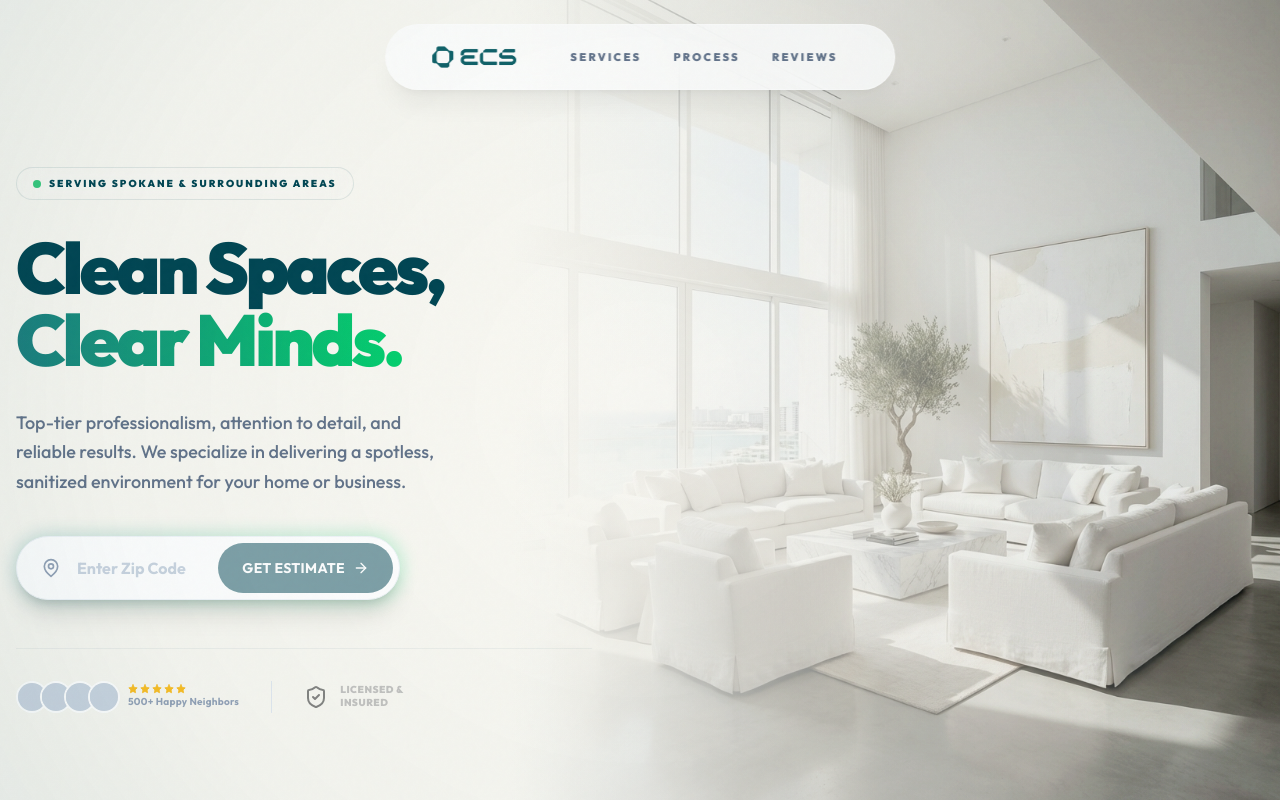
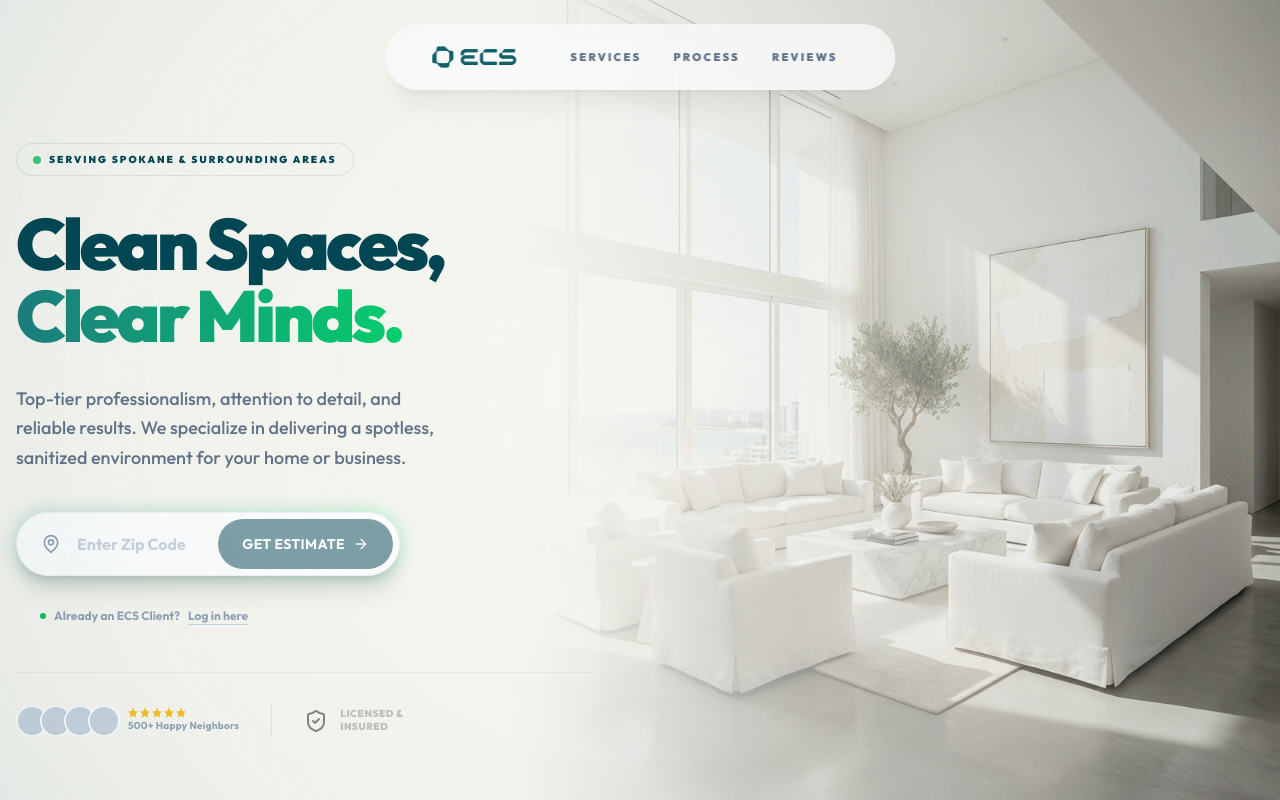
Before and after one commit to renatoquerales28-byte/extreme-cleaning-next, a Next.js app: page / in a window 1280 px wide. Shown: the top 800 px of the page. Built offline with nearby package versions, Linux system fonts and the light colour scheme.

Commit message:
feat: add returning client link to hero section

```diff
--- a/src/components/landing/HeroSection.tsx
+++ b/src/components/landing/HeroSection.tsx
@@ -78,6 +78,17 @@ export default function HeroSection() {
                         </div>
                     </form>
 
+                    {/* Returning Client Link */}
+                    <div className="pl-6">
+                        <button
+                            onClick={() => router.push("/quote?mode=returning")}
+                            className="text-xs font-bold text-slate-400 hover:text-brand-dark transition-colors flex items-center gap-2"
+                        >
+                            <span className="w-1.5 h-1.5 rounded-full bg-emerald-500"></span>
+                            Already an ECS Client? <span className="underline decoration-slate-300 underline-offset-4 cursor-pointer">Log in here</span>
+                        </button>
+                    </div>
+
                     {/* Trust Anchors */}
                     <div className="flex items-center gap-8 pt-8 border-t border-brand-dark/5 mt-4">
                         <div className="flex items-center gap-2">
--- a/src/components/wizard/ExtremeCleaningWizard.tsx
+++ b/src/components/wizard/ExtremeCleaningWizard.tsx
@@ -30,6 +30,9 @@ export default function ExtremeCleaningWizard() {
 
     // Logic to determine initial step
     const getInitialStep = () => {
+        const mode = searchParams.get("mode");
+        if (mode === "returning") return "returning_lookup";
+
         if (!urlZip) return 0;
         if (urlType) return 2; // Zip and type provided, go to details
         return 1; // Only zip provided, go to service selection
```
